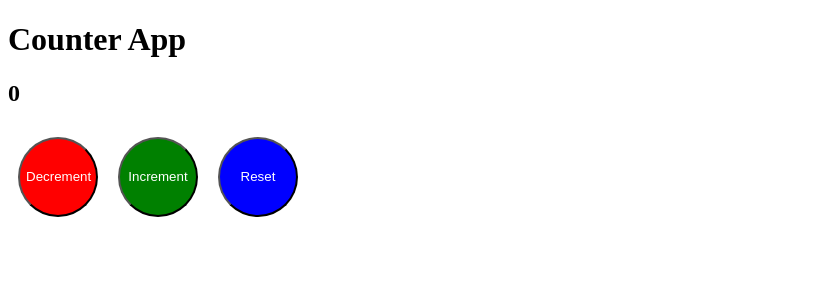
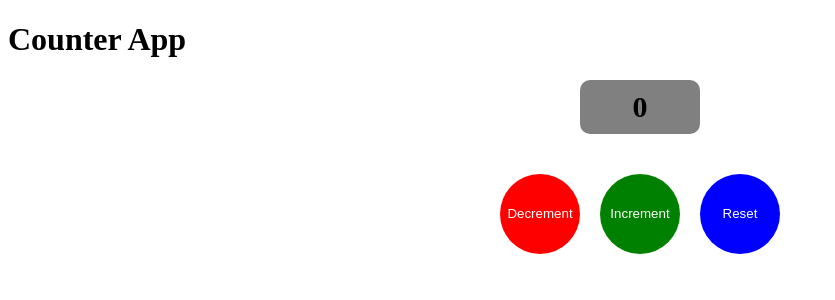
Before and after one commit to yashkmuar/Counter-App-Using-Angular, an Angular app: page / in a window 1280 px wide. Shown: the top 300 px of the page, without its empty margins (0-835 px from the left). Built offline with nearby package versions, Linux system fonts and the light colour scheme.

Commit message:
Counter css updated with better visual

```diff
--- a/src/app/app.css
+++ b/src/app/app.css
@@ -5,6 +5,7 @@
     margin: 10px;
     color: #fff;
     cursor: pointer;
+    border: #000;
 }
 
 .bg-red{
@@ -16,3 +17,16 @@
 .bg-blue{
     background-color: blue;
 }
+
+.btn:hover{
+    border: 2px solid #fff;
+}
+.count{
+    width: 100px;
+    background: grey;
+    padding: 10px;
+    font-size: 30px;
+    border-radius: 10px;
+    margin: auto;
+    margin-bottom: 30px;
+}
--- a/src/app/app.html
+++ b/src/app/app.html
@@ -1,6 +1,6 @@
 <h1>Counter App</h1>
-<div>
-  <h2>0</h2>
+<div style="text-align: center;">
+  <h2 class="count">0</h2>
   <div>
     <button class="btn bg-red">Decrement</button>
     <button class="btn bg-green">Increment</button>
```
